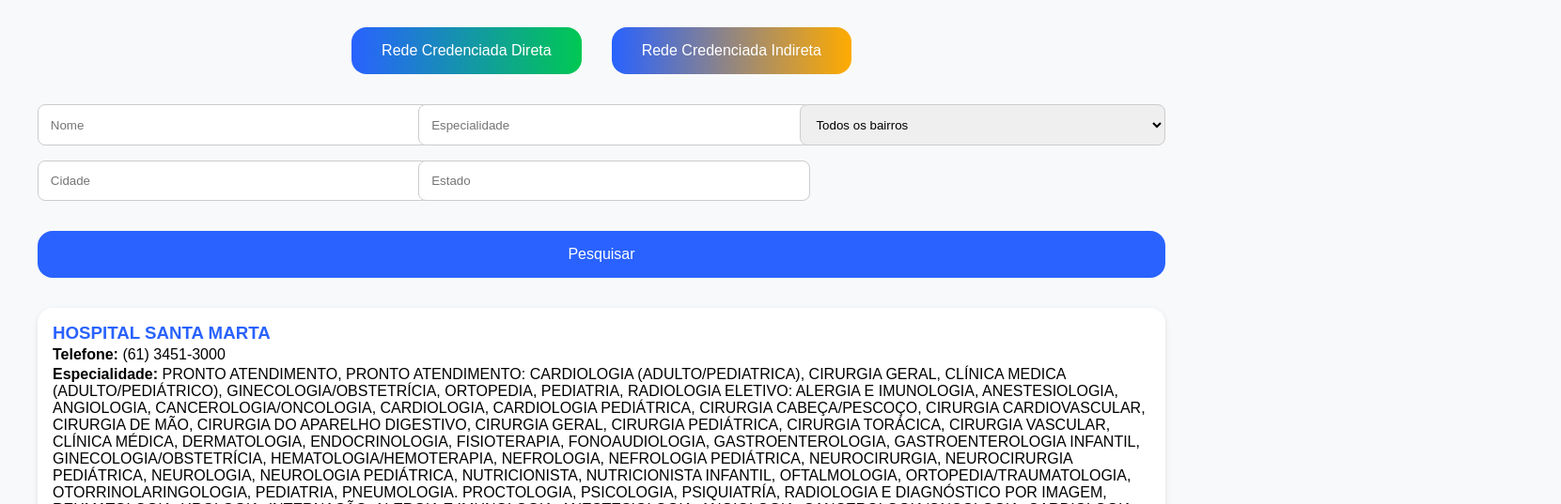
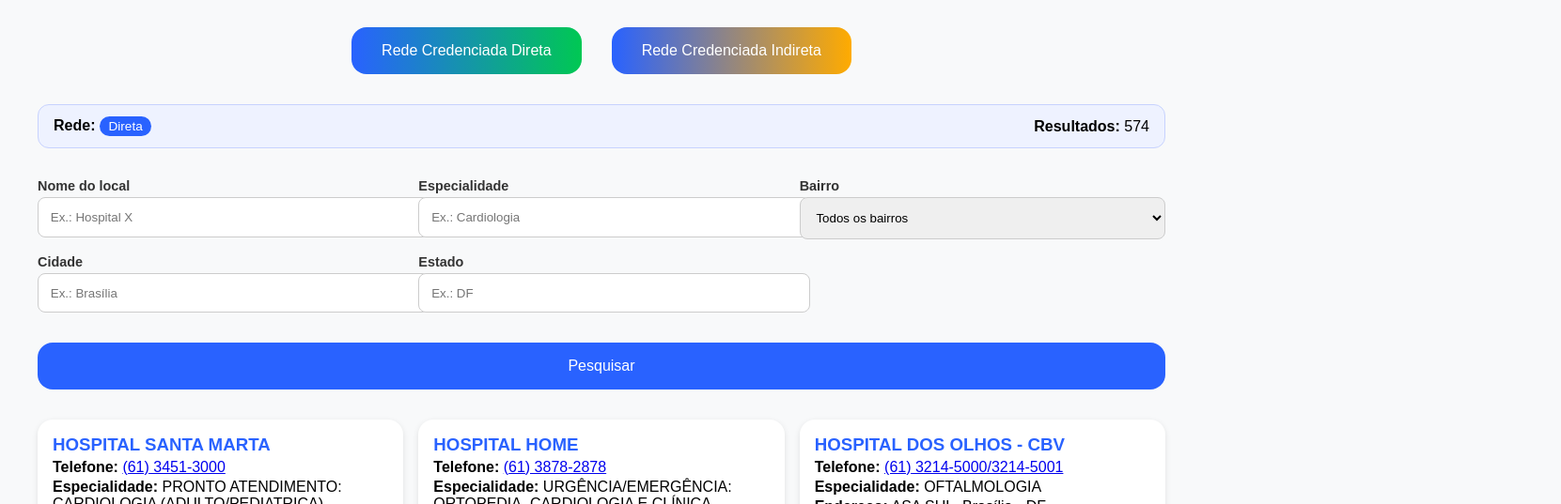
Before and after one commit to rafaelbrdc24/Teste-de-servicos, a plain HTML site: page index.html in a window 1280 px wide. Both pictures are taken after a click on the button "Rede Credenciada Direta". Shown: the part 191-728 px from the top of the page at 94% size, 1661 px wide, since content can reach past the window. Drawn offline with Linux system fonts and the light colour scheme.

Commit message:
Add files via upload

```diff
--- a/especialidades_exatas.json
+++ b/especialidades_exatas.json
@@ -599,7 +599,6 @@
   "PNEUMOLOGIA. PROCTOLOGIA",
   "PROCEDIMENTOS E EXAMES EM GERAL",
   "PROCTOLOGIA",
-  "PRONTO ATENDIMENTO",
   "PRONTO ATENDIMENTO: CARDIOLOGIA",
   "PRONTO ATENDIMENTO: CARDIOLOGIA (ADULTO/PEDIATRICA)",
   "PRONTO ATENDIMENTO: CLÍNICA MÉDICA",
--- a/index.html
+++ b/index.html
@@ -84,6 +84,52 @@
     .result p:last-child {
       margin-bottom: 0;
     }
+    /* Campos e layout refinados */
+    .field label {
+      display: block;
+      font-weight: 600;
+      font-size: 0.9rem;
+      margin-bottom: 0.25rem;
+      color: #333;
+    }
+    input:focus, select:focus {
+      outline: 2px solid #2962ff22;
+      border-color: #2962ff;
+    }
+    /* Barra de contexto */
+    .context-bar {
+      background: #eef2ff;
+      border: 1px solid #c7d2fe;
+      padding: 0.75rem 1rem;
+      border-radius: 12px;
+      margin-bottom: 1rem;
+      display: none;
+      align-items: center;
+      justify-content: space-between;
+      gap: 1rem;
+      flex-wrap: wrap;
+    }
+    .context-bar .pill {
+      background: #2962ff;
+      color: #ffffff;
+      padding: 0.2rem 0.6rem;
+      border-radius: 999px;
+      font-size: 0.85rem;
+      display: inline-block;
+    }
+    /* Resultados em grade e efeitos */
+    #results {
+      display: grid;
+      grid-template-columns: repeat(auto-fill, minmax(300px, 1fr));
+      gap: 1rem;
+    }
+    .result {
+      transition: box-shadow 0.2s ease, transform 0.2s ease;
+    }
+    .result:hover {
+      box-shadow: 0 6px 14px rgba(0, 0, 0, 0.12);
+      transform: translateY(-1px);
+    }
     /* Estilo para o botão de pesquisa */
     #searchForm button {
         background-color: #2962ff;
@@ -108,11 +154,27 @@
       <button class="indireta" onclick="loadSheet('indireta')">Rede Credenciada Indireta</button>
     </div>
     <form id="searchForm" onsubmit="event.preventDefault(); searchTable()">
+      <div class="context-bar" id="contextBar">
+        <div>
+          <strong>Rede:</strong> <span class="pill" id="contextNetwork">—</span>
+        </div>
+        <div>
+          <strong>Resultados:</strong> <span id="contextCount">0</span>
+        </div>
+      </div>
       <div class="grid">
-        <input type="text" id="nome" placeholder="Nome" />
-        <input type="text" id="especialidade" list="especialidadesList" placeholder="Especialidade" />
-        <datalist id="especialidadesList"></datalist>
-        <select id="bairro">
+        <div class="field">
+          <label for="nome">Nome do local</label>
+          <input type="text" id="nome" placeholder="Ex.: Hospital X" />
+        </div>
+        <div class="field">
+          <label for="especialidade">Especialidade</label>
+          <input type="text" id="especialidade" list="especialidadesList" placeholder="Ex.: Cardiologia" />
+          <datalist id="especialidadesList"></datalist>
+        </div>
+        <div class="field">
+          <label for="bairro">Bairro</label>
+          <select id="bairro">
           <option value="">Todos os bairros</option>
           <option>Águas Claras</option>
           <option>Asa Norte</option>
@@ -130,9 +192,16 @@
           <option>Setor Hospitalar Sul</option>
           <option>Sobradinho</option>
           <option>Taguatinga</option>
-        </select>
-        <input type="text" id="cidade" placeholder="Cidade" />
-        <input type="text" id="estado" placeholder="Estado" />
+          </select>
+        </div>
+        <div class="field">
+          <label for="cidade">Cidade</label>
+          <input type="text" id="cidade" placeholder="Ex.: Brasília" />
+        </div>
+        <div class="field">
+          <label for="estado">Estado</label>
+          <input type="text" id="estado" placeholder="Ex.: DF" />
+        </div>
       </div>
       <button type="submit" style="margin-top: 1rem;">Pesquisar</button>
     </form>
@@ -225,6 +294,8 @@
       currentSheet = sheet;
       const form = document.getElementById('searchForm');
       const resultsContainer = document.getElementById('results');
+      const contextBar = document.getElementById('contextBar');
+      const contextNetwork = document.getElementById('contextNetwork');
       form.style.display = 'flex';
       resultsContainer.innerHTML = 'Carregando dados...';
 
@@ -237,6 +308,8 @@
         }
 
         resultsContainer.innerHTML = '';
+        contextBar.style.display = 'flex';
+        contextNetwork.textContent = sheet === 'direta' ? 'Direta' : 'Indireta';
         searchTable();
       } catch (error) {
         console.error(`Erro ao carregar a planilha ${sheet}:`, error);
@@ -269,17 +342,20 @@
       });
 
       const container = document.getElementById('results');
+      const contextCount = document.getElementById('contextCount');
       container.innerHTML = '';
       if (results.length === 0) {
         container.innerHTML = '<p>Nenhum resultado encontrado.</p>';
+        if (contextCount) contextCount.textContent = '0';
         return;
       }
 
+      if (contextCount) contextCount.textContent = String(results.length);
       results.forEach(entry => {
         container.innerHTML += `
           <div class="result">
             <h3 style="color: #2962ff;">${entry.nome}</h3>
-            <p><strong>Telefone:</strong> ${entry.telefone || 'Não informado'}</p>
+            <p><strong>Telefone:</strong> ${entry.telefone ? `<a href="tel:${entry.telefone.replace(/\D/g,'')}">${entry.telefone}</a>` : 'Não informado'}</p>
             <p><strong>Especialidade:</strong> ${entry.especialidade}</p>
             <p><strong>Endereço:</strong> ${entry.bairro}, ${entry.cidade} - ${entry.estado}</p>
           </div>
```
Also changed, not shown: direta.json.
